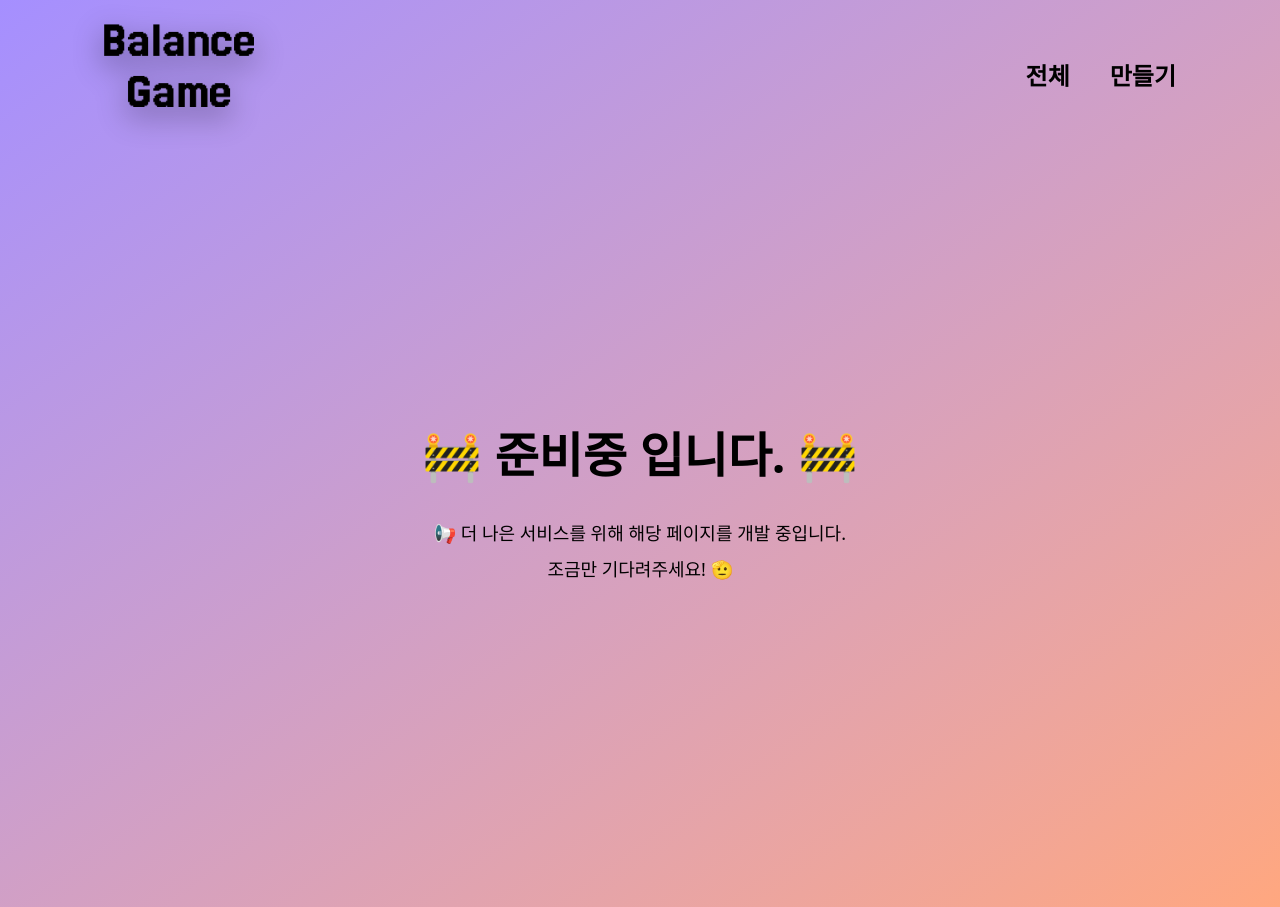
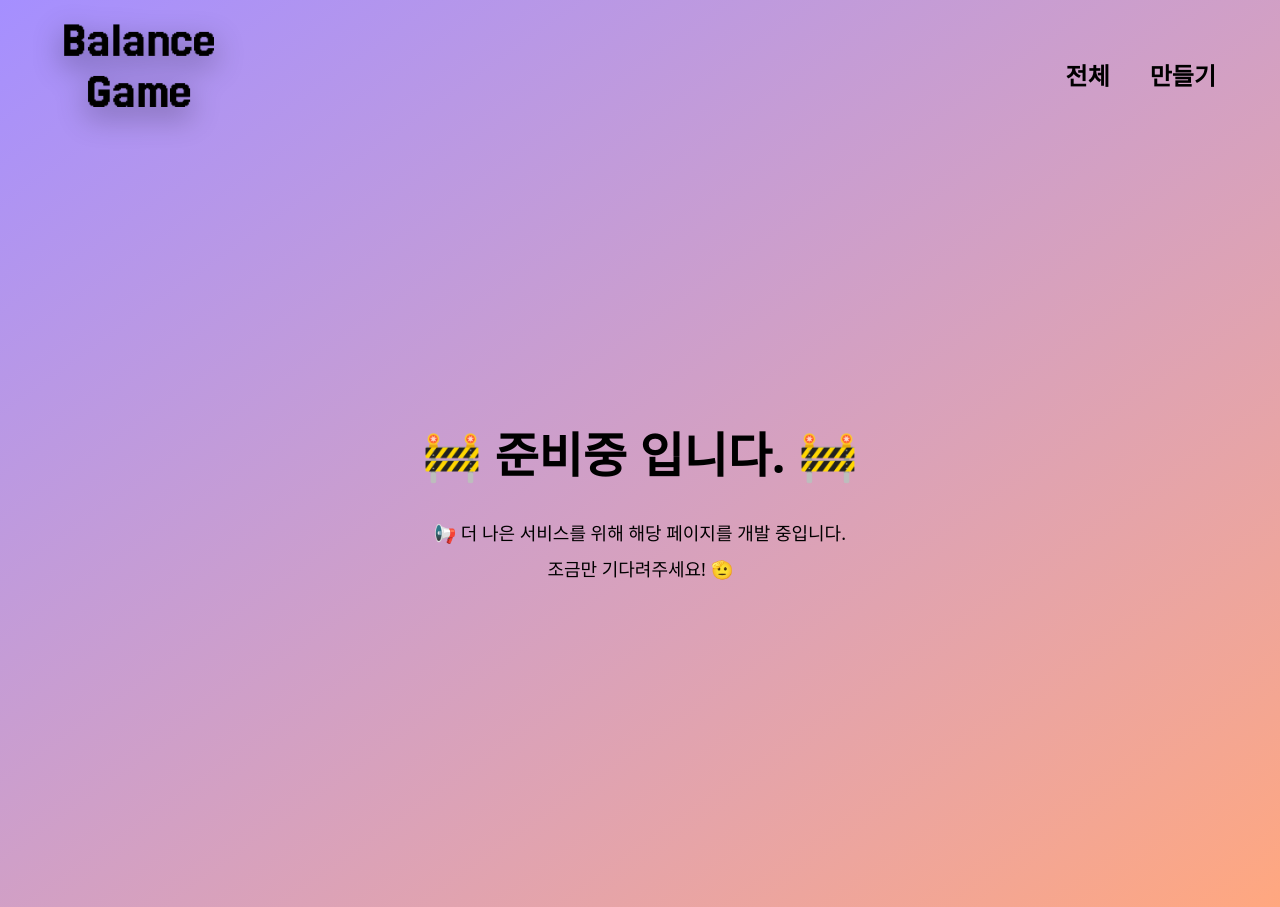
Before and after one commit to dev-yihyun/next-balance-game, a Next.js app: page /main/new in a window 1280 px wide. Built offline with nearby package versions, Linux system fonts and the light colour scheme.

Commit message:
[chore] MainLayout의 children을 <main> 태그로 감싸 구조 개선

```diff
--- a/src/app/layout.tsx
+++ b/src/app/layout.tsx
@@ -32,9 +32,9 @@ export default function RootLayout({
     return (
         <html lang="en">
             <body
-                className={`${geistSans.variable} ${geistMono.variable} antialiased  min-h-screen bg-gradient-to-br from-[#a58fff] to-[#ffa77f] mx-20`}
+                className={`${geistSans.variable} ${geistMono.variable} antialiased  min-h-screen bg-gradient-to-br from-[#a58fff] to-[#ffa77f] mx-10`}
             >
-                {children}
+                <main>{children}</main>
             </body>
         </html>
     );
--- a/src/app/main/layout.tsx
+++ b/src/app/main/layout.tsx
@@ -4,7 +4,7 @@ function MainLayout({ children }: { children: React.ReactNode }) {
     return (
         <section>
             <NavBar />
-            {children}
+            <main>{children}</main>
         </section>
     );
 }
```
